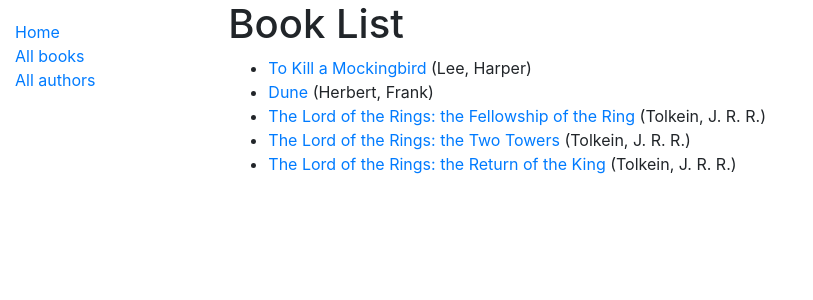
After one commit to tanneryould/mozilla_local_library, a Django app: page /catalog/books/ in a window 1280 px wide. The commit adds this page. Shown: the top 300 px of the page, without its empty margins (0-813 px from the left). Run offline with Django 3.2, Linux system fonts and the light colour scheme; data comes from the database, SQL or seed files in the repository; some libraries are stand-ins or nearby versions.

Commit message:
p5 no challenge yet

```diff
--- a/locallib_project/catalog/models.py
+++ b/locallib_project/catalog/models.py
@@ -93,3 +93,6 @@ class Author(models.Model):
     def __str__(self):
         """String for representing the Model object."""
         return f'{self.last_name}, {self.first_name}'
+
+    class Meta:
+        ordering = ['last_name']
--- a/locallib_project/catalog/templates/base_generic.html
+++ b/locallib_project/catalog/templates/base_generic.html
@@ -16,12 +16,30 @@
       {% block sidebar %}
         <ul class="sidebar-nav">
           <li><a href="{% url 'index' %}">Home</a></li>
-          <li><a href="">All books</a></li>
+          <li><a href="{% url 'books' %}">All books</a></li>
           <li><a href="">All authors</a></li>
         </ul>
      {% endblock %}
       </div>
-      <div class="col-sm-10 ">{% block content %}{% endblock %}</div>
+      <div class="col-sm-10 ">{% block content %}{% endblock %}
+        {% block pagination %}
+        {% if is_paginated %}
+            <div class="pagination">
+                <span class="page-links">
+                    {% if page_obj.has_previous %}
+                        <a href="{{ request.path }}?page={{ page_obj.previous_page_number }}">previous</a>
+                    {% endif %}
+                    <span class="page-current">
+                        Page {{ page_obj.number }} of {{ page_obj.paginator.num_pages }}.
+                    </span>
+                    {% if page_obj.has_next %}
+                        <a href="{{ request.path }}?page={{ page_obj.next_page_number }}">next</a>
+                    {% endif %}
+                </span>
+            </div>
+        {% endif %}
+        {% endblock %}
+      </div>
     </div>
   </div>
 </body>
--- /dev/null
+++ b/locallib_project/catalog/templates/catalog/book_list.html
@@ -0,0 +1,16 @@
+{% extends "base_generic.html" %}
+
+{% block content %}
+  <h1>Book List</h1>
+  {% if book_list %}
+  <ul>
+    {% for book in book_list %}
+      <li>
+        <a href="{{ book.get_absolute_url }}">{{ book.title }}</a> ({{book.author}})
+      </li>
+    {% endfor %}
+  </ul>
+  {% else %}
+    <p>There are no books in the library.</p>
+  {% endif %}
+{% endblock %}
--- a/locallib_project/catalog/urls.py
+++ b/locallib_project/catalog/urls.py
@@ -4,4 +4,5 @@ from . import views
 urlpatterns = [
     path('', views.index, name='index'),
     path('books/', views.BookListView.as_view(), name='books'),
+    path('book/<int:pk>', views.BookDetailView.as_view(), name='book-detail'),
 ]
--- a/locallib_project/catalog/views.py
+++ b/locallib_project/catalog/views.py
@@ -1,5 +1,6 @@
 from django.shortcuts import render
 from .models import Book, Author, BookInstance, Genre
+from django.views import generic
 
 # Create your views here.
 def index(request):
@@ -30,3 +31,10 @@ def index(request):
 
     # Render the HTML template index.html with the data in the context variable
     return render(request, 'index.html', context=context)
+
+class BookListView(generic.ListView):
+    model = Book
+    paginate_by = 10
+
+class BookDetailView(generic.DetailView):
+    model = Book
```
Also changed, not shown: locallib_project/catalog/templates/catalog/book_detail.html (added, +27 -0 lines).
